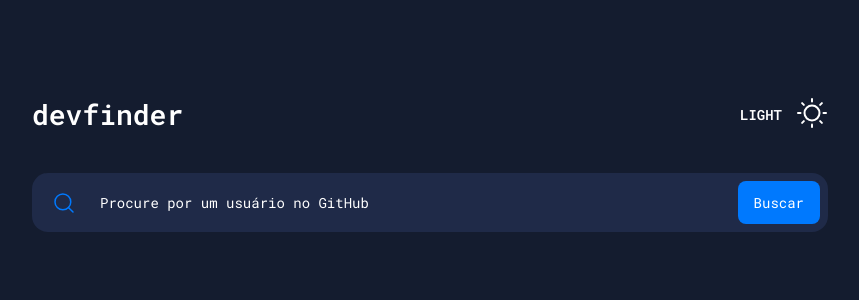
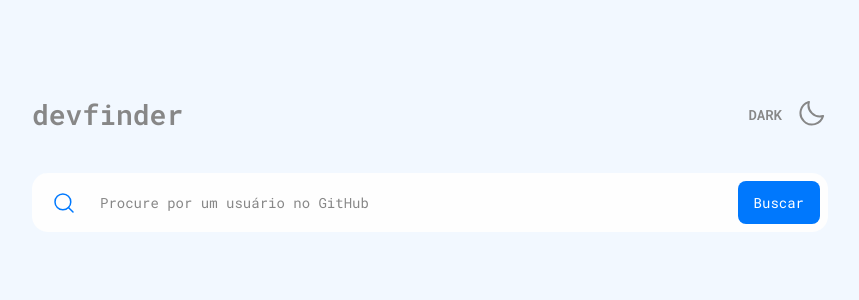
Before and after one commit to Anna-Luiza-Gusmao/devfinder, a React (Vite) app: page / in a window 1280 px wide. Both pictures are taken after a click on the button 1022 px from the left and 114 px from the top of the page. Shown: the top 300 px of the page, without its empty margins (210-1069 px from the left). Built offline with nearby package versions, Linux system fonts and the light colour scheme.

Commit message:
add: state of handle theme

```diff
--- a/src/App.tsx
+++ b/src/App.tsx
@@ -1,16 +1,19 @@
 import { ThemeProvider } from "styled-components"
 import { GlobalStyle } from "./styles/global"
-import { darkTheme } from "./styles/themes/dark"
-import { lightTheme } from "./styles/themes/light"
 import { Header } from "./components/Header"
 import { SearchForm } from "./components/SearchForm"
 import { GeneralBox } from "./components/GeneralBox"
 
 export function App() {
+  const {
+    chosenTheme,
+    renderHeader
+  } = Header()
+
   return (
-    <ThemeProvider theme={darkTheme}>
+    <ThemeProvider theme={chosenTheme}>
       <GeneralBox>
-        <Header />
+        {renderHeader}
         <SearchForm />
       </GeneralBox>
 
--- a/src/components/Header/index.tsx
+++ b/src/components/Header/index.tsx
@@ -1,17 +1,47 @@
-import { Sun } from "phosphor-react"
+import { Moon, Sun } from "phosphor-react"
+import { useState } from "react"
 import { HeaderContainer, ThemeContainer } from "./styles"
 
+import { darkTheme } from '../../styles/themes/dark'
+import { lightTheme } from "../../styles/themes/light"
+
 export function Header() {
-    return (
+    const [chosenTheme, setChosenTheme] = useState(darkTheme)
+
+    function handleTheme () {
+        if(chosenTheme === darkTheme){
+            setChosenTheme(lightTheme)
+        }else{
+            setChosenTheme(darkTheme)
+        }
+    }
+
+    return {
+        chosenTheme,
+        renderHeader: (
             <HeaderContainer>
                 <h1>devfinder</h1>
 
                 <ThemeContainer>
-                <p>LIGHT</p>
-                <button>
+                    {
+                        (chosenTheme.name === 'dark') ? <p>LIGHT</p> : <p>DARK</p>
+                    }
+
+                        {
+                            (chosenTheme.name === 'dark') ? (
+                                <button onClick={handleTheme}>
                                     <Sun size={32} />
                                 </button>
+                            )
+                            : (
+                                <button onClick={handleTheme}>
+                                    <Moon size={32} color='#878787'/>
+                                </button>
+                            )
+                        }
+
                 </ThemeContainer>
             </HeaderContainer>
         )
     }
+}
--- a/src/components/SearchForm/styles.ts
+++ b/src/components/SearchForm/styles.ts
@@ -33,6 +33,7 @@ export const FormContainer = styled.form`
         padding: 0.75rem 1rem;
         border-radius: 8px;
 
+        color: ${props => props.theme.colors.textButton};
         background: ${props => props.theme.colors.button};
         transition: 0.2s background;
 
--- a/src/styles/themes/dark.ts
+++ b/src/styles/themes/dark.ts
@@ -1,10 +1,12 @@
 export const darkTheme = {
+    name: 'dark',
     colors: {
         background: '#141C2F',
         box: '#1F2A48',
         innerBox: '#141C2F',
         button: '#0079FE',
         buttonHover: '#1E4774',
+        textButton: '#FFFFFF',
         text: '#FFFFFF',
         textNotAvailable: '#8E94A4',
         user: '#164387',
--- a/src/styles/themes/light.ts
+++ b/src/styles/themes/light.ts
@@ -1,11 +1,13 @@
 export const lightTheme = {
+    name: 'light',
     colors: {
         background: '#F2F8FF',
         box: '#FEFEFE',
         innerBox: '#F5F8FF',
         button: '#0078FD',
-        buttonHover: '#1E4774',
-        text: '#C1C7D3',
+        buttonHover: '#819FC1',
+        textButton: '#FFFFFF',
+        text: '#878787',
         textNotAvailable: '#A5B3C9',
         user: '#8CC0E7',
         title: '#9EA0A4'
```
Lines whose indentation alone changed are shown as unchanged.
